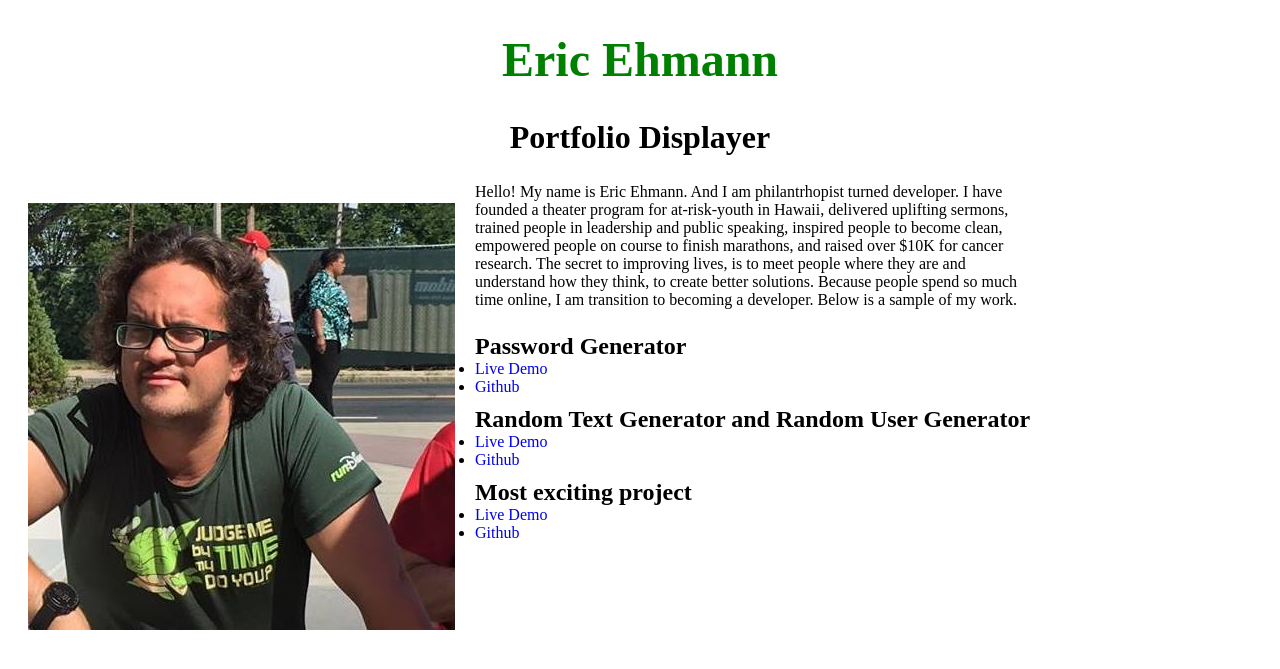
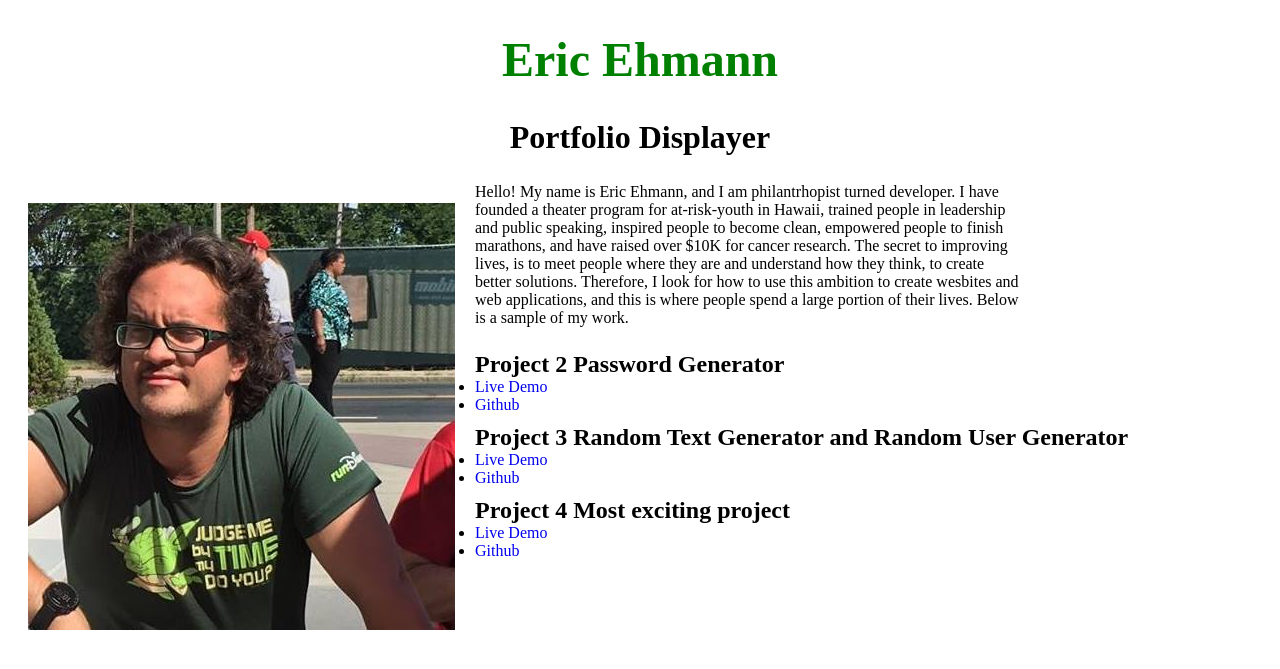
Before and after one commit to eehmaann/Hello-world, a PHP site: page / in a window 1280 px wide. Shown: the top 669 px of the page. Run offline with PHP 8.4, Linux system fonts and the light colour scheme.

Commit message:
updated html

```diff
--- a/public/index.php
+++ b/public/index.php
@@ -8,20 +8,20 @@
 <body>
 <h1>Eric Ehmann</h1>
 <h2> Portfolio Displayer</h2>
-<img src="picture.jpg" alt="Picture of Eric Ehmann" />
-<p>Hello! My name is Eric Ehmann.  And I am philantrhopist turned developer.  I have founded a theater program for at-risk-youth in Hawaii, delivered uplifting sermons, trained people in leadership and public speaking, inspired people to become clean, empowered people on course to finish marathons, and raised over $10K for cancer research.  The secret to improving lives, is to meet people where they are and understand how they think, to create better solutions.  Because people spend so much time online, I am transition to becoming a developer.  Below is a sample of my work.</p>
+<img src="picture.jpg" alt="Picture of Eric Ehmann"  />
+<p>Hello! My name is Eric Ehmann, and I am philantrhopist turned developer.  I have founded a theater program for at-risk-youth in Hawaii, trained people in leadership and public speaking, inspired people to become clean, empowered people to finish marathons, and have raised over $10K for cancer research.  The secret to improving lives, is to meet people where they are and understand how they think, to create better solutions.  Therefore, I look for how to use this ambition to create wesbites and web applications, and this is where people spend a large portion of their lives.  Below is a sample of my work.</p>
 <ul>
-	<li> Password Generator</li>
+	<li> Project 2 Password Generator</li>
     <ul>
     	<li><a href ="#">Live Demo </a></li>
         <li><a href="#">Github</a></li>
     </ul>
-    <li> Random Text Generator and Random User Generator</li>
+    <li> Project 3 Random Text Generator and Random User Generator</li>
     <ul>
     	<li><a href="#">Live Demo</a> </li>
         <li><a href="#">Github</a></li>
     </ul>
-    <li> Most exciting project</li>
+    <li> Project 4 Most exciting project</li>
     <ul>
     	<li><a href="#">Live Demo</a></li>
         <li><a href="#">Github</a></li>
--- a/public/style.css
+++ b/public/style.css
@@ -36,11 +36,3 @@ ul ul li:last-of-type{
 
 a { text-decoration: none;
 	}
-a: hover{
-	font-weight: bold;
-	text-decoration: underline;
-}
-a: visited{
-	background-color: blue;
-	color:white;
-}
```
Also changed, not shown: index.php (deleted), style.css (deleted).
